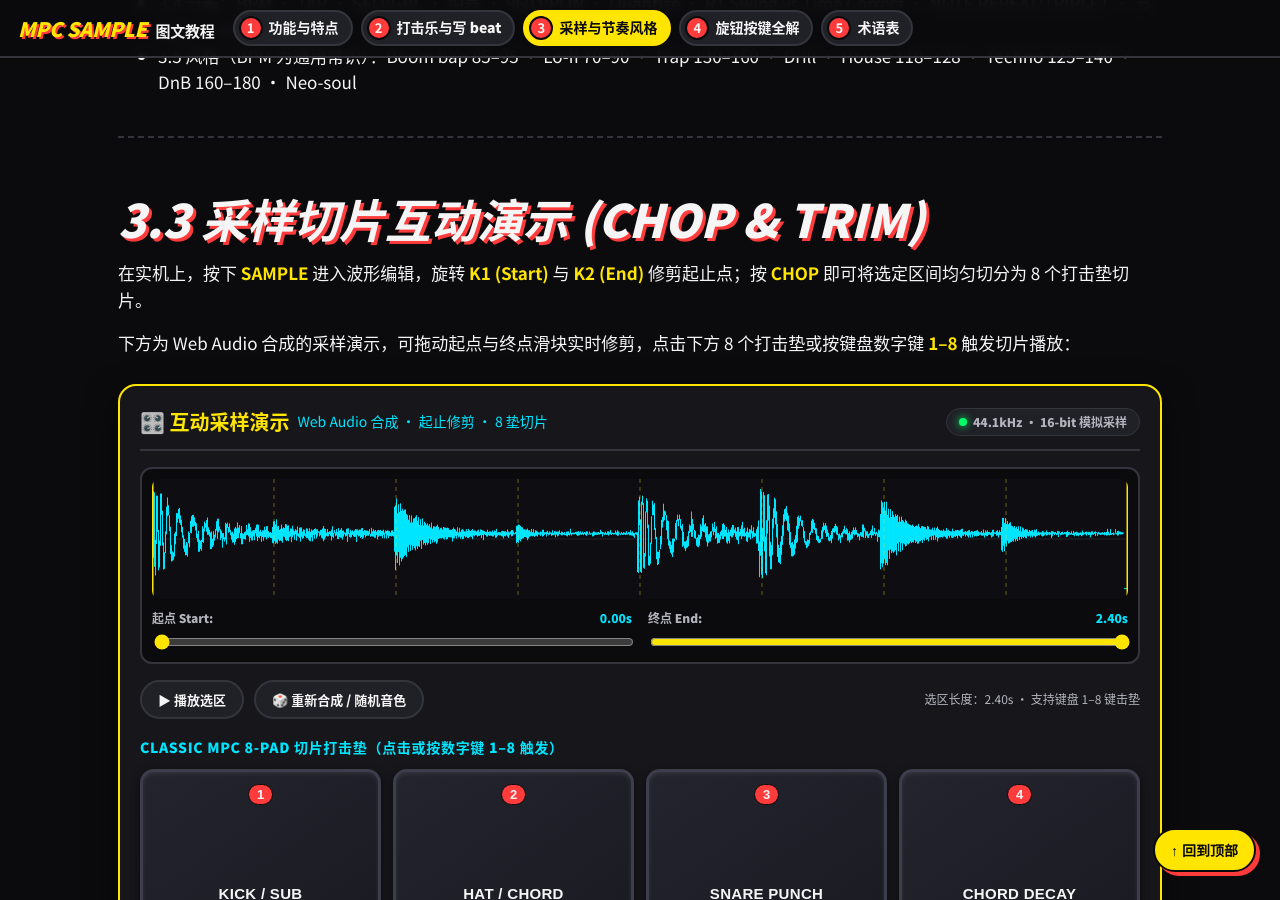
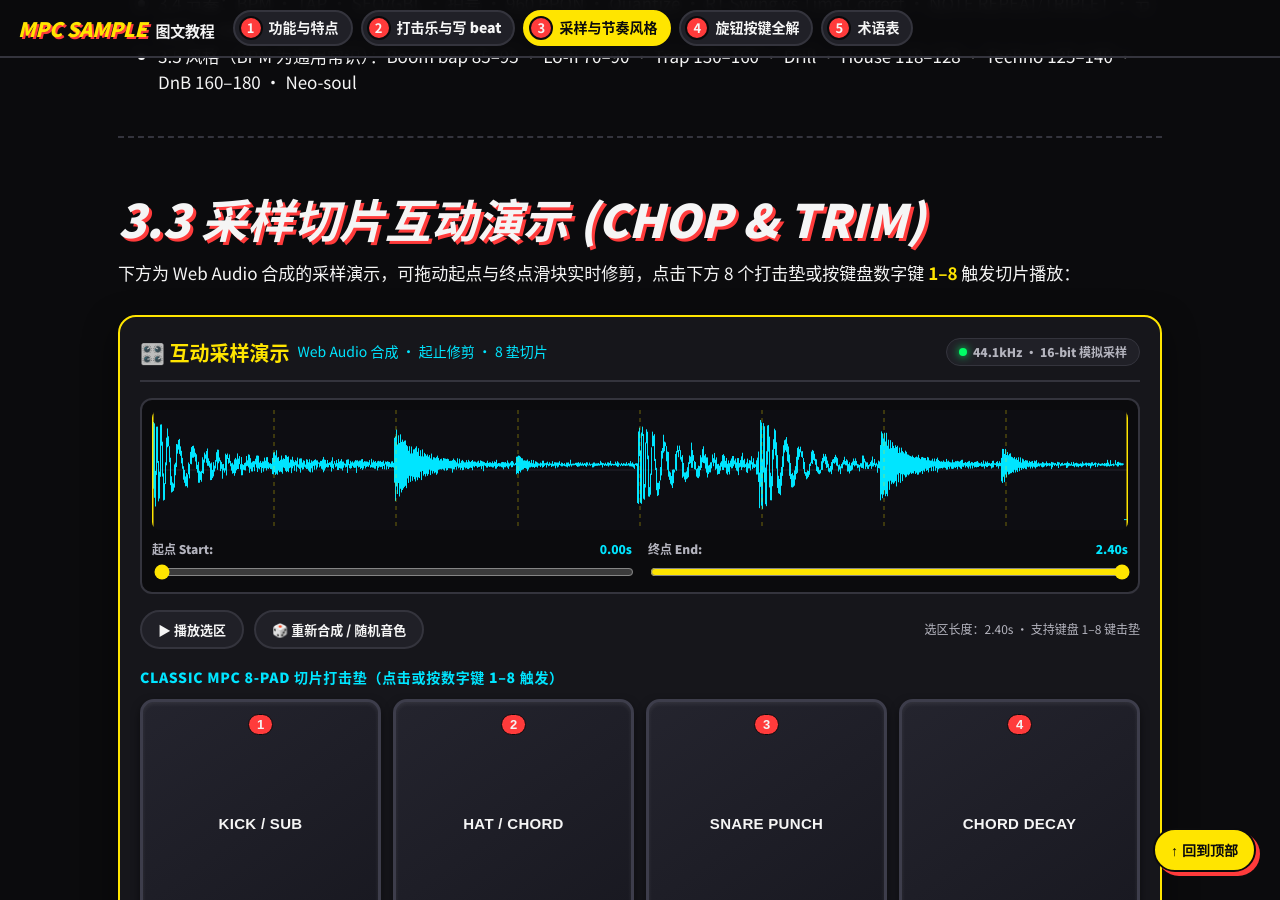
Before and after one commit to dalin1254428907-lang/mpc-sample-tutorial, a Jekyll site: the page built from chapters/03-sampling-tempo-styles.md, in a window 1280 px wide and 900 px high, scrolled down 488 px. Built offline with Jekyll 4.4.1, drawn with Linux system fonts in a browser that asks for light colours.

Commit message:
Remove unverified CHOP note

```diff
--- a/chapters/03-sampling-tempo-styles.md
+++ b/chapters/03-sampling-tempo-styles.md
@@ -27,8 +27,6 @@ outline:
 ---
 
 ## 3.3 采样切片互动演示 (CHOP & TRIM)
-
-在实机上，按下 **SAMPLE** 进入波形编辑，旋转 **K1 (Start)** 与 **K2 (End)** 修剪起止点；按 **CHOP** 即可将选定区间均匀切分为 8 个打击垫切片。
 
 下方为 Web Audio 合成的采样演示，可拖动起点与终点滑块实时修剪，点击下方 8 个打击垫或按键盘数字键 **1–8** 触发切片播放：
 
```
